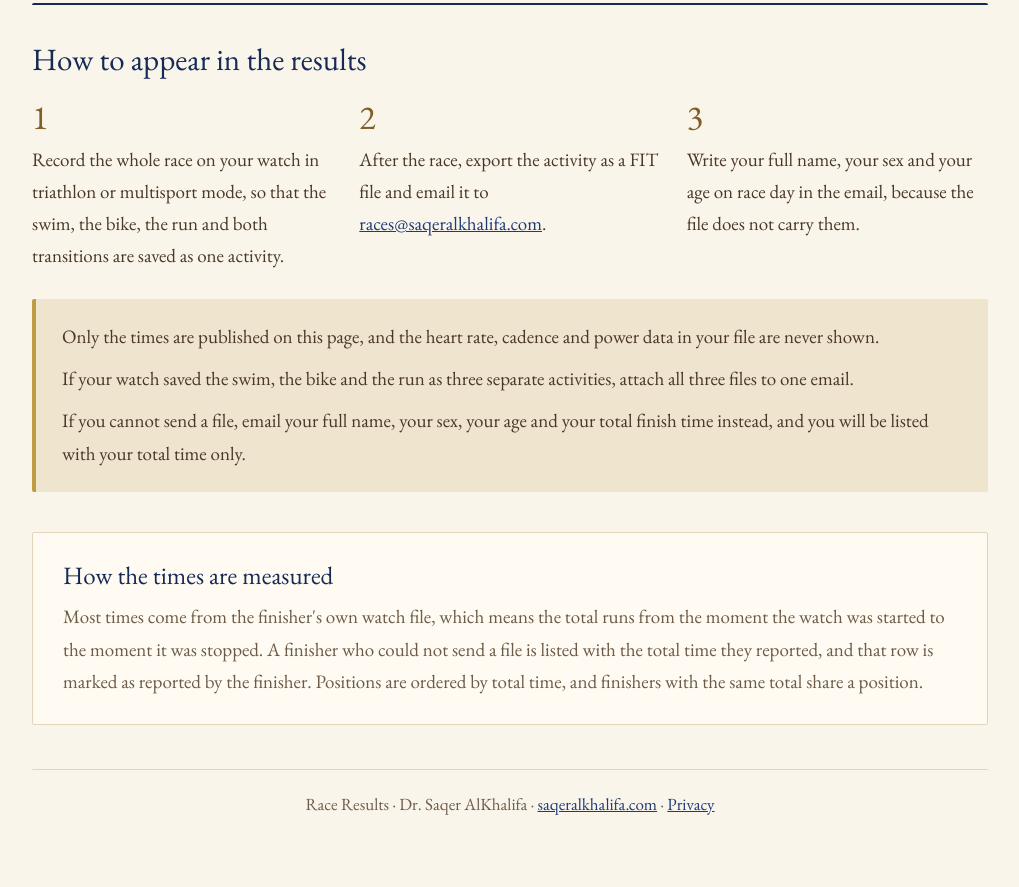
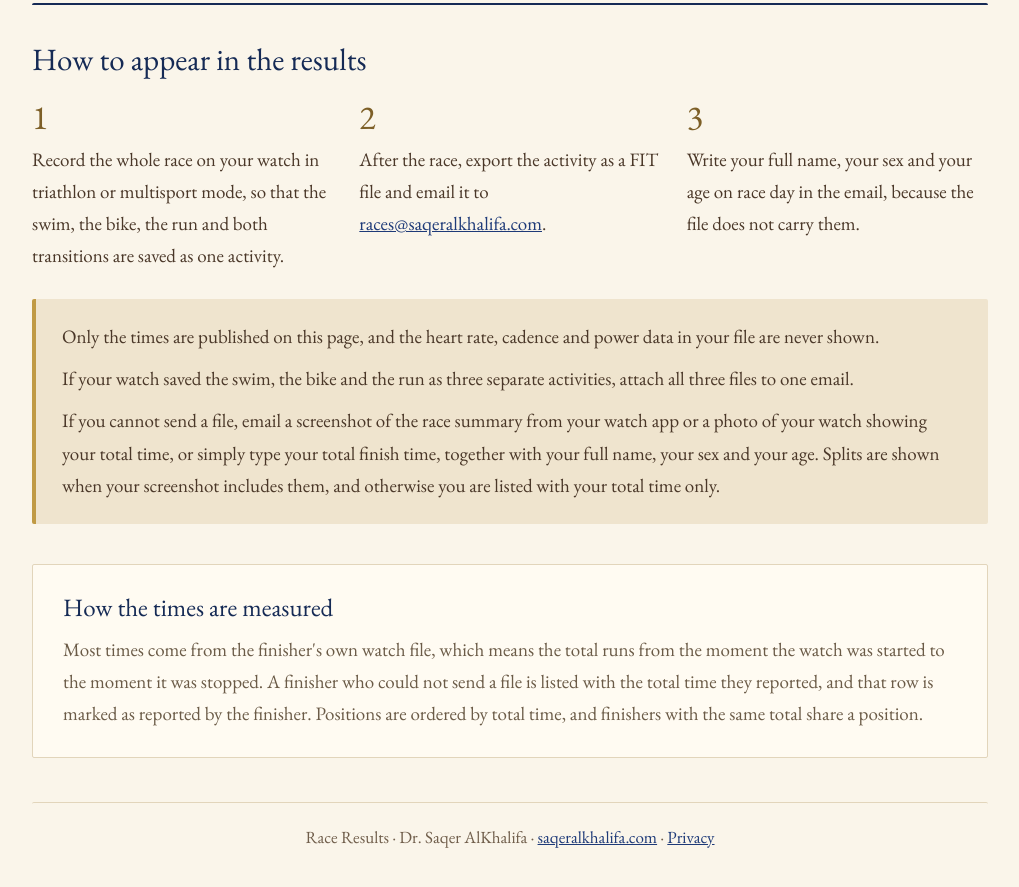
Before and after one commit to saqeralkhalifa/races, a plain HTML site: page index.html in a window 1280 px wide. Shown: the part 1072-1959 px from the top of the page, without its empty margins (130-1149 px from the left). Drawn offline with Linux system fonts and the light colour scheme.

Commit message:
Accept a screenshot or photo of the watch

```diff
--- a/index.html
+++ b/index.html
@@ -355,7 +355,7 @@ en:{
   h3:"Write your full name, your sex and your age on race day in the email, because the file does not carry them.",
   n1:"Only the times are published on this page, and the heart rate, cadence and power data in your file are never shown.",
   n2:"If your watch saved the swim, the bike and the run as three separate activities, attach all three files to one email.",
-  n3:"If you cannot send a file, email your full name, your sex, your age and your total finish time instead, and you will be listed with your total time only.",
+  n3:"If you cannot send a file, email a screenshot of the race summary from your watch app or a photo of your watch showing your total time, or simply type your total finish time, together with your full name, your sex and your age. Splits are shown when your screenshot includes them, and otherwise you are listed with your total time only.",
   mH:"How the times are measured",
   mP:"Most times come from the finisher's own watch file, which means the total runs from the moment the watch was started to the moment it was stopped. A finisher who could not send a file is listed with the total time they reported, and that row is marked as reported by the finisher. Positions are ordered by total time, and finishers with the same total share a position.",
   foot:"Race Results · Dr. Saqer AlKhalifa · <a href='https://saqeralkhalifa.com/'>saqeralkhalifa.com</a> · <a href='https://saqeralkhalifa.com/privacy/'>Privacy</a>"
@@ -386,7 +386,7 @@ ar:{
   h3:"اكتب في الرسالة اسمك الكامل وجنسك وعمرك يوم السباق، لأن الملف لا يحتوي على هذه البيانات.",
   n1:"لا ينشر في هذه الصفحة سوى الأزمنة، أما بيانات نبض القلب ومعدل الدوران والقدرة الموجودة في ملفك فلا تعرض أبدا.",
   n2:"إذا حفظت ساعتك السباحة والدراجة والجري في ثلاثة أنشطة منفصلة فأرفق الملفات الثلاثة في رسالة واحدة.",
-  n3:"إذا تعذر عليك إرسال الملف فأرسل بالبريد الإلكتروني اسمك الكامل وجنسك وعمرك وزمنك الإجمالي، وسيدرج اسمك في النتائج بالزمن الإجمالي فقط.",
+  n3:"إذا تعذر عليك إرسال الملف فأرسل بالبريد الإلكتروني لقطة شاشة لملخص السباق من تطبيق ساعتك أو صورة لساعتك يظهر فيها الزمن الإجمالي، أو اكتب زمنك الإجمالي في الرسالة، مع اسمك الكامل وجنسك وعمرك. تعرض الأزمنة التفصيلية إذا ظهرت في لقطة الشاشة، وإلا فيدرج اسمك بالزمن الإجمالي فقط.",
   mH:"كيف تحتسب الأزمنة",
   mP:"معظم الأزمنة مأخوذة من ملف ساعة المتسابق نفسه، أي أن الزمن الإجمالي يبدأ من لحظة تشغيل الساعة وينتهي عند إيقافها. ومن تعذر عليه إرسال الملف يدرج بالزمن الإجمالي الذي أبلغ به، ويشار في سطره إلى أن الزمن من إفادة المتسابق. ترتب المراكز بحسب الزمن الإجمالي، ويتقاسم المتسابقون المتساوون في الزمن المركز نفسه.",
   foot:"نتائج السباق · د. صقر آل خليفة · <a href='https://saqeralkhalifa.com/arabic/'>saqeralkhalifa.com</a> · <a href='https://saqeralkhalifa.com/privacy/'>الخصوصية</a>"
```
